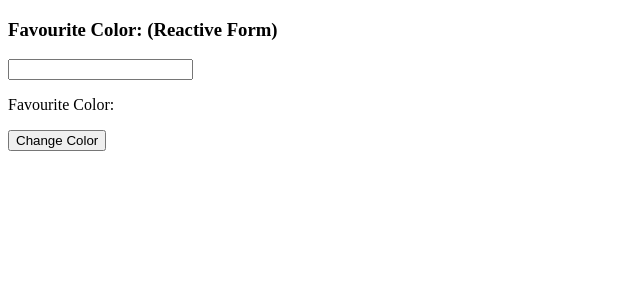
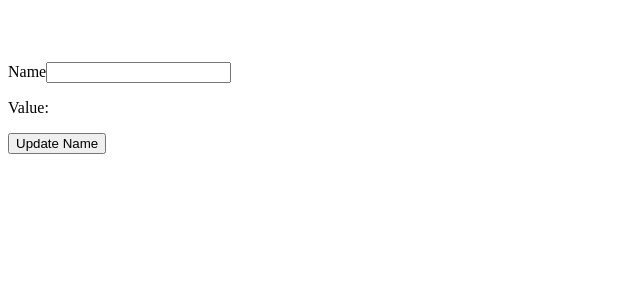
Before and after one commit to HAMZA-NASIR-PU/Angular-18-forms, an Angular app: page / in a window 1280 px wide. Shown: the top 300 px of the page, without its empty margins (0-640 px from the left). Built offline with nearby package versions, Linux system fonts and the light colour scheme.

Commit message:
Back to basics: Understanding the programattically change of value of FormControl in reactive forms

```diff
--- a/src/app/app.component.html
+++ b/src/app/app.component.html
@@ -1,5 +1,7 @@
-<app-reactive-form></app-reactive-form>
+<!-- <app-reactive-form></app-reactive-form> -->
 
 <br><br><br>
 
 <!-- <app-template-form></app-template-form> -->
+
+<app-name-editor></app-name-editor>
--- /dev/null
+++ b/src/app/name-editor/name-editor.component.html
@@ -0,0 +1,6 @@
+<label for="name">Name</label>
+<input type="text" id="name" [formControl]="this.name">
+
+<p>Value: {{this.name.value}}</p>
+
+<button (click)="updateName()">Update Name</button>
--- /dev/null
+++ b/src/app/name-editor/name-editor.component.ts
@@ -0,0 +1,18 @@
+import { Component } from '@angular/core';
+import { FormControl, ReactiveFormsModule } from '@angular/forms';
+
+@Component({
+  selector: 'app-name-editor',
+  standalone: true,
+  imports: [ReactiveFormsModule],
+  templateUrl: './name-editor.component.html',
+  styleUrl: './name-editor.component.css'
+})
+export class NameEditorComponent {
+  // FormControl class track the state of the input field
+  name = new FormControl('');
+
+  updateName(){
+    this.name.setValue('Nancy');
+  }
+}
```
Also changed, not shown: src/app/app.component.ts (+6 -1 lines), src/app/name-editor/name-editor.component.css (added), 1 other file (tests, documents, lock files or other folders).
